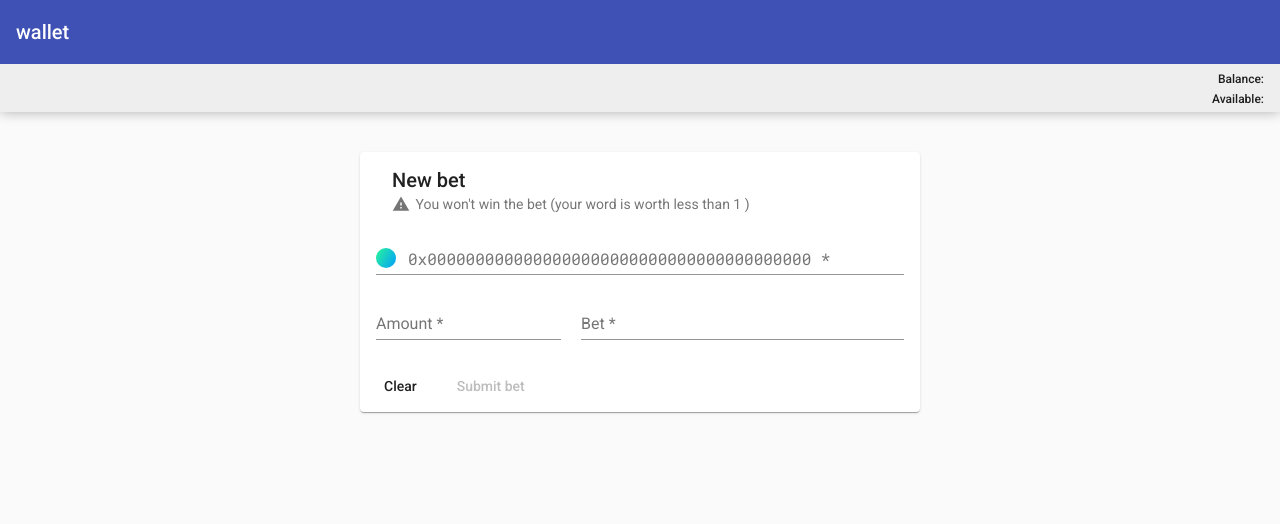
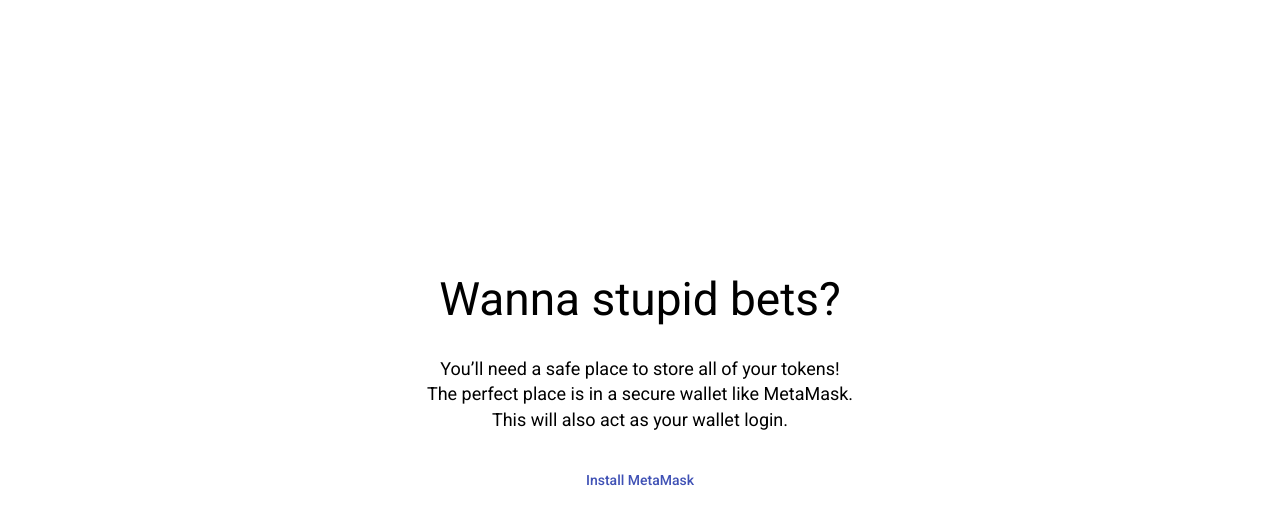
Before and after one commit to Pedro-vk/Bet-Token-wallet, an Angular app: page / in a window 1280 px wide. Shown: the top 524 px of the page. Built offline with nearby package versions, Linux system fonts and the light colour scheme.

Commit message:
Added some messages depending on the MetaMask state and instructions to its intallation.

```diff
--- a/src/app/app.component.html
+++ b/src/app/app.component.html
@@ -1,4 +1,4 @@
-<mat-toolbar class="header header--primary" color="primary">
+<mat-toolbar [class.visible]="(connected$ | async) === 'total'" class="header header--primary" color="primary">
   <span>{{token?.name}} wallet</span>
   <span></span>
 </mat-toolbar>
@@ -18,8 +18,7 @@
   </div>
 </mat-toolbar>
 
-<div class="container">
-
+<div class="container" [class.visible]="(connected$ | async) === 'total'">
   <form #newBetForm="ngForm" novalidate>
     <mat-card class="new-bet" [class.new-bet--disabled]="creatingBet">
       <mat-card-header>
@@ -171,3 +170,43 @@
   </mat-accordion>
 
 </div>
+
+<div class="warning" *ngIf="(connected$ | async) === 'no-provider' && !clickedInstallMetaMask" @easeInOut>
+  <div class="warning-wrapper">
+    <div class="warning__header">
+      Wanna stupid bets?
+    </div>
+    <div class="warning__message">
+      You’ll need a safe place to store all of your tokens!<br>
+      The perfect place is in a secure wallet like MetaMask.<br>
+      This will also act as your wallet login.
+    </div>
+    <a href="https://chrome.google.com/webstore/detail/metamask/nkbihfbeogaeaoehlefnkodbefgpgknn?hl=en" target="_blank">
+      <button mat-button color="primary" (click)="clickedInstallMetaMask = true">Install MetaMask</button>
+    </a>
+  </div>
+</div>
+
+<div class="warning" *ngIf="(connected$ | async) === 'no-provider' && clickedInstallMetaMask" @easeInOut>
+  <div class="warning-wrapper">
+    <div class="warning__header">
+      Finish installing MetaMask to continue
+    </div>
+    <div class="warning__message">
+      Make sure you follow the instructions on MetaMask to finish the installation.
+    </div>
+    <button mat-button color="primary" (click)="reload()">I've installed MetaMask</button>
+    <iframe width="100%" height="315" src="https://www.youtube.com/embed/tfETpi-9ORs?rel=0&amp;showinfo=0" frameborder="1" allowfullscreen=""></iframe>
+  </div>
+</div>
+
+<div class="warning" *ngIf="(connected$ | async) === 'no-account'" @easeInOut>
+  <div class="warning-wrapper">
+    <div class="warning__header">
+      Your MetaMask is locked
+    </div>
+    <div class="warning__message">
+      Simply open MetaMask and follow the instructions to unlock it.
+    </div>
+  </div>
+</div>
--- a/src/app/app.component.scss
+++ b/src/app/app.component.scss
@@ -5,6 +5,13 @@ $header--secondary---height: 48px !default;
 
 @mixin transition() {
   transition: all .26s ease;
+}
+
+.header,
+.container {
+  &:not(.visible) {
+    display: none;
+  }
 }
 
 .container {
@@ -275,3 +282,40 @@ $header--secondary---height: 48px !default;
     width: 0;
   }
 }
+
+.warning {
+  position: fixed;
+  top: 0;
+  left: 0;
+  right: 0;
+  bottom: 0;
+  background: #ffffff;
+  z-index: 10;
+  display: flex;
+  text-align: center;
+
+  &__header {
+    font-size: 46px;
+    padding-bottom: 30px;
+  }
+  &__message {
+    font-size: 18px;
+    line-height: 1.4em;
+  }
+
+  &-wrapper {
+    margin: auto;
+  }
+
+  button {
+    margin: 30px 0;
+  }
+
+  iframe {
+    margin-top: 40px;
+    max-width: 480px;
+    display: block;
+    margin: auto;
+    border: 0;
+  }
+}
--- a/src/app/app.component.ts
+++ b/src/app/app.component.ts
@@ -1,4 +1,5 @@
 import { Component, OnInit, ChangeDetectionStrategy, ViewChild } from '@angular/core';
+import { trigger, transition, style, animate } from '@angular/animations';
 import { NgForm } from '@angular/forms';
 import { DomSanitizer, SafeStyle } from '@angular/platform-browser';
 import { Observable } from 'rxjs/Observable';
@@ -11,6 +12,18 @@ import { BetTokenService, Token, Bet, connectionStatus } from './shared';
   templateUrl: './app.component.html',
   styleUrls: ['./app.component.scss'],
   changeDetection: ChangeDetectionStrategy.OnPush,
+  animations: [
+    trigger('easeInOut', [
+      transition(':enter', [
+        style({opacity: 0}),
+        animate('.3s ease-in-out', style({opacity: 1})),
+      ]),
+      transition(':leave', [
+        style({opacity: 1}),
+        animate('.3s ease-in-out', style({opacity: 0})),
+      ])
+    ])
+  ],
 })
 export class AppComponent implements OnInit {
   newBet: Partial<Bet> = {};
@@ -18,6 +31,7 @@ export class AppComponent implements OnInit {
   openedBet: number = undefined;
   creatingBet: boolean;
   token: Token;
+  clickedInstallMetaMask: boolean;
   connected$: Observable<connectionStatus>;
   balance$: Observable<number>;
   availableBalance$: Observable<number>;
@@ -88,4 +102,8 @@ export class AppComponent implements OnInit {
   trackBet(index: number, bet: Bet): string {
     return String(bet.id) || '';
   }
+
+  reload(): void {
+    window.location.reload();
+  }
 }
--- a/src/styles.scss
+++ b/src/styles.scss
@@ -14,4 +14,5 @@ $app-theme: mat-light-theme($app-primary, $app-accent, $app-warn);
 body {
   margin: 0;
   background: #fafafa;
+  font-family: 'Roboto', sans-serif;
 }
```
Also changed, not shown: 1 other file (tests, documents, lock files or other folders).
